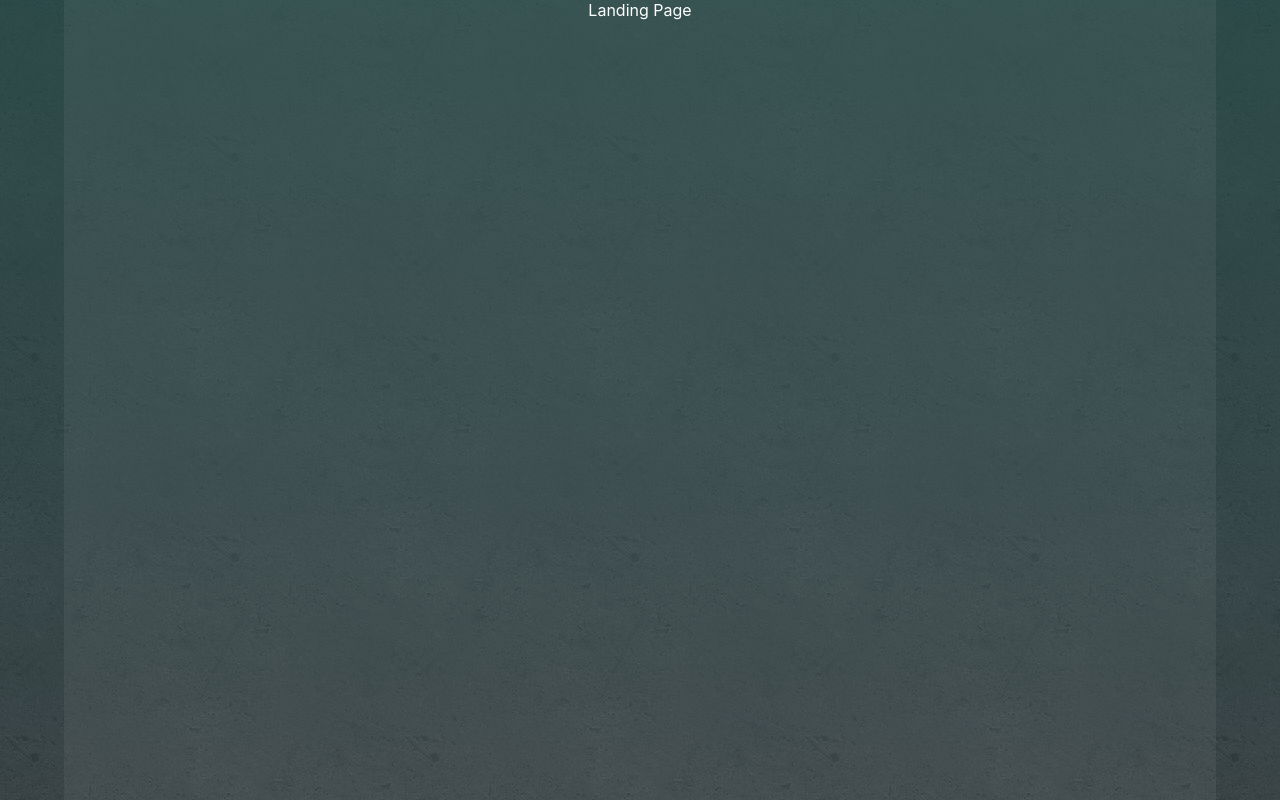
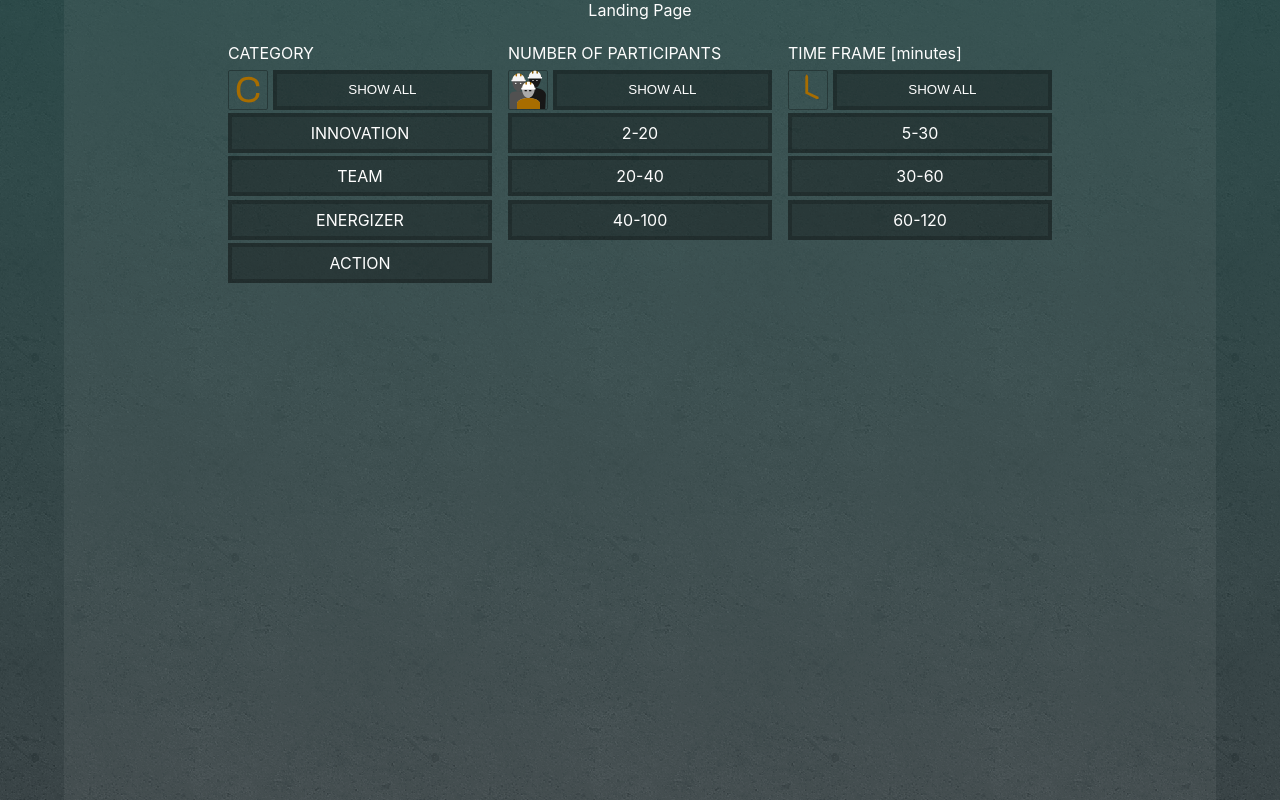
Before and after one commit to HackYourFuture-CPH/kp-toolbox-fp-class21, a React (Create React App) app in the folder packages/client/: page / in a window 1280 px wide. Built offline with nearby package versions, Linux system fonts and the light colour scheme.

Commit message:
Initial UI for the filtering area done - imrpovements needed

```diff
--- /dev/null
+++ b/packages/client/src/components/FilteringArea/FilterByCategory.js
@@ -0,0 +1,37 @@
+import React from 'react';
+
+const categories = [
+  { id: 1, title: 'Innovation' },
+  { id: 2, title: 'Team' },
+  { id: 3, title: 'Energizer' },
+  { id: 4, title: 'Action' },
+];
+
+export const FilterByCategory = () => {
+  return (
+    <div className="filtering-category">
+      <h4 className="filtering-category-title">Category</h4>
+      <div className="filtering-horizontal-flex">
+        <img src="/assets/vectors/vector-categories.svg" alt="category" />
+        <button type="button" className="show-all-button">
+          Show all
+        </button>
+      </div>
+      {categories.map((category) => {
+        return (
+          <div>
+            <input
+              type="checkbox"
+              className="filtering-checkbox"
+              value={category.id}
+              id={category.title}
+            />
+            <label className="filtering-option" htmlFor={category.title}>
+              {category.title}
+            </label>
+          </div>
+        );
+      })}
+    </div>
+  );
+};
--- /dev/null
+++ b/packages/client/src/components/FilteringArea/FilterByNumParticipants.js
@@ -0,0 +1,39 @@
+import React from 'react';
+
+const numberOfParticipants = [
+  { id: 1, title: '2-20' },
+  { id: 2, title: '20-40' },
+  { id: 3, title: '40-100' },
+];
+
+export const FilterByNumParticipants = () => {
+  return (
+    <div className="filtering-category">
+      <h4 className="filtering-category-title">Number of participants</h4>
+      <div className="filtering-horizontal-flex">
+        <img
+          src="/assets/vectors/vector-people.svg"
+          alt="number of participants"
+        />
+        <button type="button" className="show-all-button">
+          Show all
+        </button>
+      </div>
+      {numberOfParticipants.map((record) => {
+        return (
+          <div>
+            <input
+              type="checkbox"
+              className="filtering-checkbox"
+              value={record.id}
+              id={record.title}
+            />
+            <label className="filtering-option" htmlFor={record.title}>
+              {record.title}
+            </label>
+          </div>
+        );
+      })}
+    </div>
+  );
+};
--- /dev/null
+++ b/packages/client/src/components/FilteringArea/FilterByTimeframe.js
@@ -0,0 +1,41 @@
+import React from 'react';
+
+const timeframes = [
+  { id: 1, title: '5-30' },
+  { id: 2, title: '30-60' },
+  { id: 3, title: '60-120' },
+];
+
+export const FilterByTimeframe = () => {
+  return (
+    <div className="filtering-category">
+      <h4 className="filtering-category-title">
+        Time frame <span className="lower-case">[minutes]</span>
+      </h4>
+      <div className="filtering-horizontal-flex">
+        <img
+          src="/assets/vectors/vector-clock.svg"
+          alt="number of participants"
+        />
+        <button type="button" className="show-all-button">
+          Show all
+        </button>
+      </div>
+      {timeframes.map((record) => {
+        return (
+          <div>
+            <input
+              type="checkbox"
+              className="filtering-checkbox"
+              value={record.id}
+              id={record.title}
+            />
+            <label className="filtering-option" htmlFor={record.title}>
+              {record.title}
+            </label>
+          </div>
+        );
+      })}
+    </div>
+  );
+};
--- /dev/null
+++ b/packages/client/src/components/FilteringArea/FilteringArea.css
@@ -0,0 +1,72 @@
+* {
+  color: rgb(254, 254, 254);
+}
+
+.filtering-area,
+.filtering-category,
+.filtering-option,
+.filtering-horizontal-flex {
+  display: flex;
+}
+
+.filtering-area {
+  width: 838px;
+  gap: 0 1rem;
+  justify-content: center;
+  margin-left: auto;
+  margin-right: auto;
+}
+
+.filtering-category {
+  flex-direction: column;
+  width: 264px;
+  gap: 0.2rem 0;
+}
+
+.filtering-category-title {
+  text-align: left;
+  text-transform: uppercase;
+  font-weight: 400;
+  margin-bottom: 0;
+  line-height: 160%;
+}
+
+.lower-case {
+  text-transform: lowercase;
+}
+
+.filtering-horizontal-flex {
+  width: 100%;
+  justify-content: space-between;
+  gap: 0 0.3rem;
+}
+
+.show-all-button,
+.filtering-option {
+  text-transform: uppercase;
+  align-items: center;
+  justify-content: center;
+  border: 4px solid rgba(0, 0, 0, 0.2);
+  background: rgba(0, 0, 0, 0.3);
+  cursor: pointer;
+}
+
+.filtering-option {
+  width: calc(100%-8px);
+  height: 2rem;
+}
+
+.show-all-button {
+  width: 100%;
+  line-height: 24px;
+}
+
+.filtering-checkbox {
+  opacity: 0;
+  position: absolute;
+  cursor: pointer;
+}
+
+.filtering-checkbox:checked + .filtering-option {
+  border-color: #8c5c02;
+}
--- /dev/null
+++ b/packages/client/src/components/FilteringArea/FilteringArea.js
@@ -0,0 +1,15 @@
+import React from 'react';
+import './FilteringArea.css';
+import { FilterByCategory } from './FilterByCategory';
+import { FilterByNumParticipants } from './FilterByNumParticipants';
+import { FilterByTimeframe } from './FilterByTimeframe';
+
+export const FilteringArea = () => {
+  return (
+    <section className="filtering-area">
+      <FilterByCategory />
+      <FilterByNumParticipants />
+      <FilterByTimeframe />
+    </section>
+  );
+};
--- a/packages/client/src/containers/LandingPage/LandingPage.Container.js
+++ b/packages/client/src/containers/LandingPage/LandingPage.Container.js
@@ -1,10 +1,12 @@
 import React from 'react';
+import { FilteringArea } from '../../components/FilteringArea/FilteringArea';
 import './LandingPage.Style.css';
 
 export const LandingPage = () => {
   return (
     <div className="landing-page-container">
       <span>Landing Page</span>
+      <FilteringArea />
     </div>
   );
 };
```
